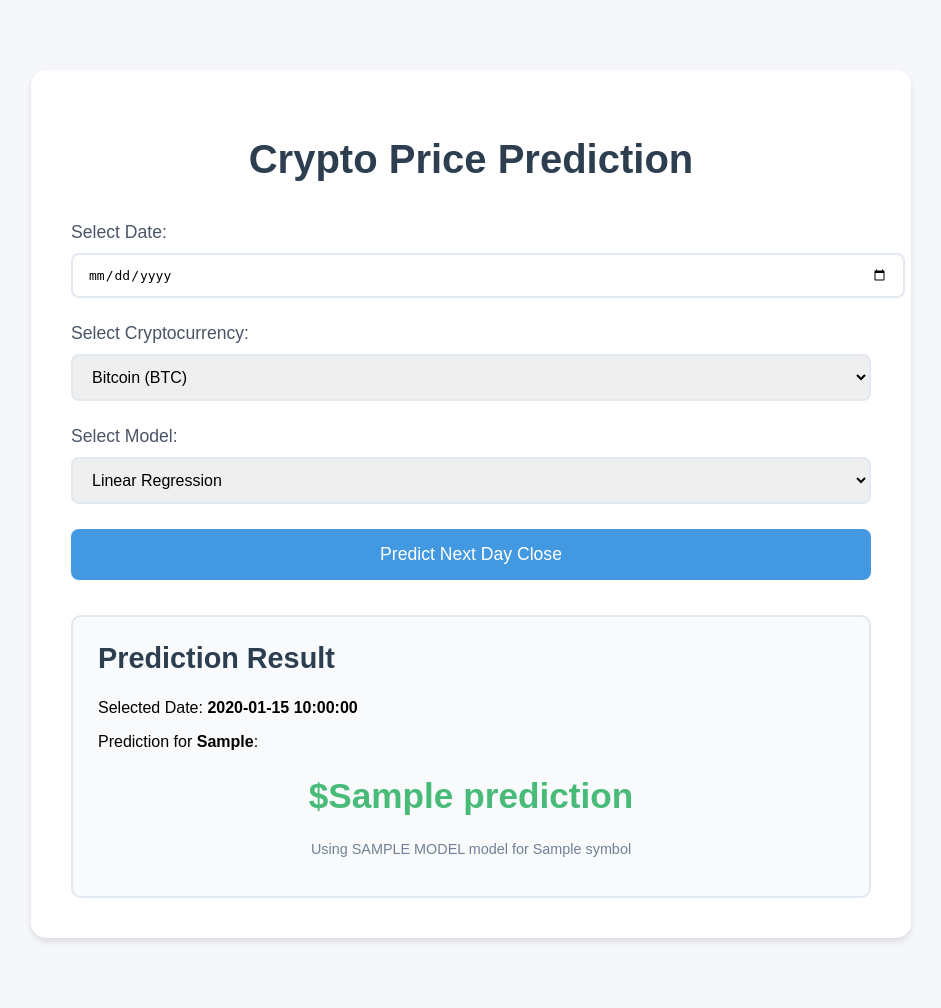
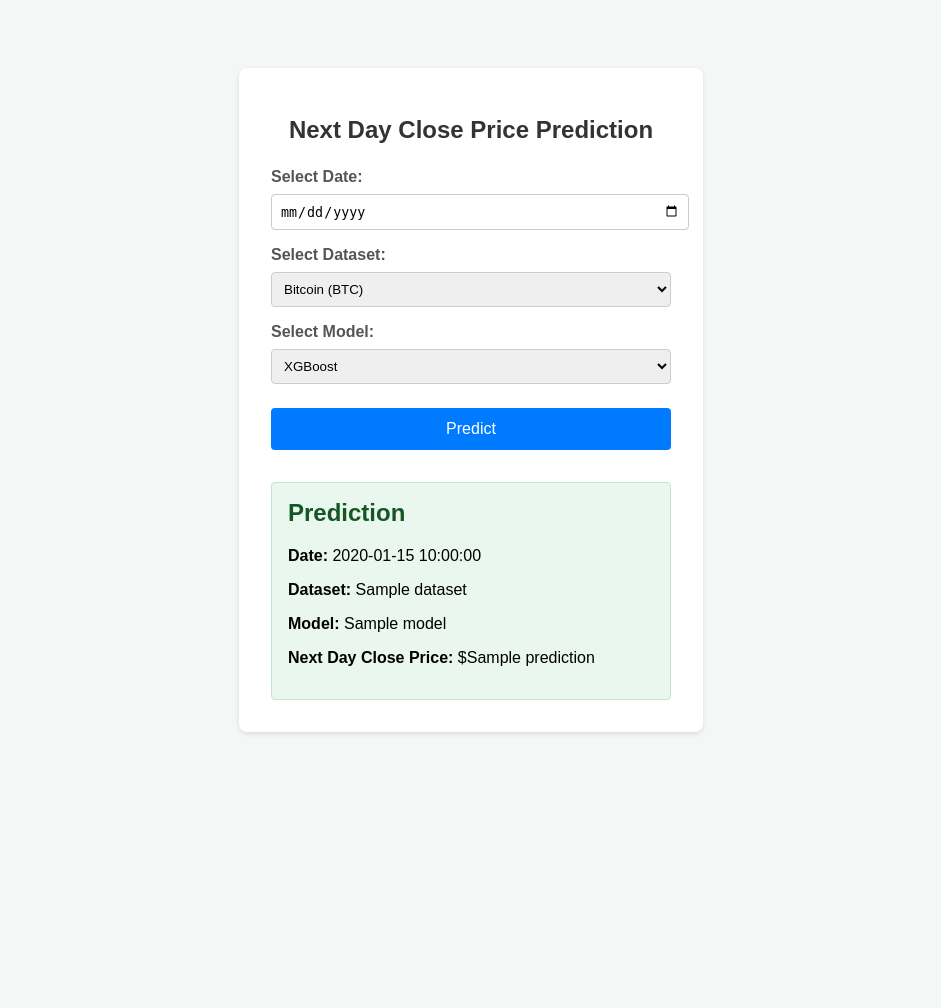
Before and after one commit to fahimai001/CryptoCurrency-Forecasting, a Flask app: template templates/index.html in a window 1280 px wide. Shown: the whole page, without its empty margins (169-1110 px from the left). After the commit the page ends 734 px from the top, so only its background shows below. Run offline with Flask 3, Linux system fonts and the light colour scheme; the template is opened without the code that fills it: most values are stand-ins (such as "Sample title", 1, 10 or a date in 2020); parts of the project's set-up code (start-up, migrations or seed data) failed here and were passed over.

Commit message:
adding web_app using flask to predict next day close price

```diff
--- a/app.py
+++ b/app.py
@@ -1,30 +1,47 @@
-import os
 from flask import Flask, render_template, request
 import requests
 import pandas as pd
 import pickle
+import os
 from datetime import datetime
 
 app = Flask(__name__)
 
-def fetch_historical_data(symbol, selected_date):
-    url = "https://api.binance.com/api/v3/klines"
-    start_time = int(selected_date.timestamp() * 1000)
-    end_time = start_time + 86400 * 1000  # Add 24 hours in milliseconds
+def load_artifacts(prefix):
+    scaler_path = os.path.join('artifacts', f'{prefix}_scaler.pkl')
+    xgb_path    = os.path.join('artifacts', f'{prefix}_xgboost.pkl')
+    lr_path     = os.path.join('artifacts', f'{prefix}_linear.pkl')
+    with open(scaler_path, 'rb') as f:
+        scaler = pickle.load(f)
+    with open(xgb_path, 'rb') as f:
+        xgb = pickle.load(f)
+    with open(lr_path, 'rb') as f:
+        lr = pickle.load(f)
+    return scaler, xgb, lr
+
+ARTIFACTS = {
+    'BTC': load_artifacts('btc'),
+    'ETH': load_artifacts('eth')
+}
+
+def fetch_kline_on_date(symbol, date_str):
+    dt = datetime.strptime(date_str, '%Y-%m-%d')
+    start_ms = int(dt.timestamp() * 1000)
+    end_ms   = start_ms + 24 * 60 * 60 * 1000
+    url = 'https://api.binance.com/api/v3/klines'
     params = {
         'symbol': symbol,
         'interval': '1d',
-        'startTime': start_time,
-        'endTime': end_time,
+        'startTime': start_ms,
+        'endTime': end_ms,
         'limit': 1
     }
-    try:
-        response = requests.get(url, params=params)
-        response.raise_for_status()
-        data = response.json()
-        return data[0] if data else None
-    except requests.exceptions.RequestException as e:
-        return None
+    resp = requests.get(url, params=params)
+    resp.raise_for_status()
+    data = resp.json()
+    if not data:
+        raise ValueError(f'No data for {symbol} on {date_str}')
+    return data[0]
 
 def prepare_features(kline):
     return pd.DataFrame([{
@@ -37,64 +54,29 @@ def prepare_features(kline):
         'price_range': float(kline[2]) - float(kline[3])
     }])
 
-def load_artifacts(symbol, model_type):
-    prefix = symbol[:3].lower()
-    try:
-        with open(os.path.join('artifacts', f'{prefix}_scaler.pkl'), 'rb') as f:
-            scaler = pickle.load(f)
-        with open(os.path.join('artifacts', f'{prefix}_{model_type}.pkl'), 'rb') as f:
-            model = pickle.load(f)
-        return scaler, model
-    except Exception as e:
-        raise Exception(f"Error loading artifacts: {str(e)}")
-
 @app.route('/', methods=['GET', 'POST'])
 def index():
+    result = None
     if request.method == 'POST':
-        if not all(key in request.form for key in ['date', 'dataset', 'model']):
-            return render_template('index.html', error="Missing form data")
-
-        date_str = request.form.get('date', '')
-        symbol = request.form.get('dataset', 'BTCUSDT')
-        model_type = request.form.get('model', 'linear')
-
-        try:
-            selected_date = datetime.strptime(date_str, '%Y-%m-%d')
-        except ValueError:
-            return render_template('index.html', error="Invalid date format")
-
-        if symbol not in ['BTCUSDT', 'ETHUSDT']:
-            return render_template('index.html', error="Invalid cryptocurrency selection")
-
-        if model_type not in ['linear', 'xgboost']:
-            return render_template('index.html', error="Invalid model selection")
-
-        kline = fetch_historical_data(symbol, selected_date)
-        if not kline:
-            return render_template('index.html', error="No data available for selected date")
-
-        try:
-            features = prepare_features(kline)
-        except Exception as e:
-            return render_template('index.html', error=f"Feature preparation failed: {str(e)}")
-
-        try:
-            scaler, model = load_artifacts(symbol, model_type)
-            scaled_features = scaler.transform(features.values)
-            prediction = model.predict(scaled_features)[0]
-            prediction = round(prediction, 2)
-        except Exception as e:
-            return render_template('index.html', error=f"Prediction failed: {str(e)}")
-
-        next_day = selected_date.replace(hour=0, minute=0, second=0) + pd.DateOffset(days=1)
-        return render_template('index.html',
-                            prediction=prediction,
-                            symbol=symbol[:3],
-                            model=model_type,
-                            selected_date=selected_date.strftime('%Y-%m-%d'),
-                            next_day=next_day.strftime('%Y-%m-%d'))
-
-    return render_template('index.html')
+        date = request.form['date']
+        dataset = request.form['dataset']
+        model = request.form['model']
+        symbol = f"{dataset}USDT"
+        scaler, xgb, lr = ARTIFACTS[dataset]
+        kline = fetch_kline_on_date(symbol, date)
+        features = prepare_features(kline)
+        scaled = scaler.transform(features.values)
+        if model == 'xgboost':
+            pred = float(xgb.predict(scaled)[0])
+        else:
+            pred = float(lr.predict(scaled)[0])
+        result = {
+            'date': date,
+            'dataset': dataset,
+            'model': model,
+            'prediction': round(pred, 2)
+        }
+    return render_template('index.html', result=result)
 
 if __name__ == '__main__':
     app.run(debug=True)
--- a/static/style.css
+++ b/static/style.css
@@ -1,103 +1,62 @@
 body {
-    font-family: 'Arial', sans-serif;
-    background-color: #f5f7fa;
+    font-family: Arial, sans-serif;
+    background: #f4f7f6;
     margin: 0;
-    padding: 20px;
-    min-height: 100vh;
+    display: flex;
+    justify-content: center;
+    align-items: center;
+    height: 100vh;
 }
-
 .container {
-    max-width: 800px;
-    margin: 50px auto;
-    background: #ffffff;
-    padding: 40px;
-    border-radius: 15px;
-    box-shadow: 0 4px 6px rgba(0, 0, 0, 0.1);
+    background: #fff;
+    padding: 2rem;
+    border-radius: 0.5rem;
+    box-shadow: 0 2px 5px rgba(0,0,0,0.1);
+    width: 100%;
+    max-width: 400px;
 }
-
 h1 {
-    color: #2c3e50;
+    margin-bottom: 1.5rem;
+    font-size: 1.5rem;
     text-align: center;
-    margin-bottom: 40px;
-    font-size: 2.5em;
+    color: #333;
 }
-
-.form-group {
-    margin-bottom: 25px;
+form label {
+    display: block;
+    margin-top: 1rem;
+    font-weight: bold;
+    color: #555;
 }
-
-label {
-    display: block;
-    margin-bottom: 10px;
-    color: #4a5568;
-    font-size: 1.1em;
-    font-weight: 500;
+form input,
+form select {
+    width: 100%;
+    padding: 0.5rem;
+    margin-top: 0.5rem;
+    border: 1px solid #ccc;
+    border-radius: 0.25rem;
 }
-
-input[type="date"], select {
+button {
     width: 100%;
-    padding: 12px 15px;
-    border: 2px solid #e2e8f0;
-    border-radius: 8px;
-    font-size: 1em;
-    transition: border-color 0.3s ease;
+    padding: 0.75rem;
+    margin-top: 1.5rem;
+    border: none;
+    border-radius: 0.25rem;
+    background: #007bff;
+    color: white;
+    font-size: 1rem;
+    cursor: pointer;
 }
-
-input[type="date"]:focus, select:focus {
-    border-color: #4299e1;
-    outline: none;
+button:hover {
+    background: #0056b3;
 }
-
-.predict-btn {
-    width: 100%;
-    padding: 15px;
-    background-color: #4299e1;
-    color: white;
-    border: none;
-    border-radius: 8px;
-    font-size: 1.1em;
-    cursor: pointer;
-    transition: background-color 0.3s ease;
+.result {
+    margin-top: 2rem;
+    padding: 1rem;
+    background: #e9f7ef;
+    border-radius: 0.25rem;
+    border: 1px solid #c3e6cb;
 }
-
-.predict-btn:hover {
-    background-color: #3182ce;
+.result h2 {
+    margin-top: 0;
+    color: #155724;
 }
-
-.result {
-    margin-top: 35px;
-    padding: 25px;
-    background-color: #f8fafc;
-    border-radius: 10px;
-    border: 2px solid #e2e8f0;
-}
-
-.result h2 {
-    color: #2c3e50;
-    margin-top: 0;
-    font-size: 1.8em;
-}
-
-.prediction-value {
-    font-size: 2.2em;
-    color: #48bb78;
-    font-weight: bold;
-    margin: 25px 0;
-    text-align: center;
-}
-
-.model-info {
-    color: #718096;
-    font-size: 0.9em;
-    text-align: center;
-}
-
-.error {
-    margin-top: 25px;
-    padding: 15px;
-    background-color: #fff5f5;
-    border: 2px solid #fc8181;
-    border-radius: 8px;
-    color: #c53030;
-    text-align: center;
-}
--- a/templates/index.html
+++ b/templates/index.html
@@ -3,53 +3,38 @@
 <head>
     <meta charset="UTF-8">
     <meta name="viewport" content="width=device-width, initial-scale=1.0">
-    <title>Crypto Price Predictor</title>
-    <link rel="stylesheet" type="text/css" href="{{ url_for('static', filename='style.css') }}">
+    <title>Crypto Close Price Predictor</title>
+    <link rel="stylesheet" href="{{ url_for('static', filename='style.css') }}">
 </head>
 <body>
     <div class="container">
-        <h1>Crypto Price Prediction</h1>
-
-        <form method="POST" action="/">
-            <div class="form-group">
+        <h1>Next Day Close Price Prediction</h1>
+        <form method="POST">
             <label for="date">Select Date:</label>
             <input type="date" id="date" name="date" required>
-            </div>
 
-            <div class="form-group">
-                <label for="dataset">Select Cryptocurrency:</label>
-                <select id="dataset" name="dataset" required>
-                    <option value="BTCUSDT">Bitcoin (BTC)</option>
-                    <option value="ETHUSDT">Ethereum (ETH)</option>
+            <label for="dataset">Select Dataset:</label>
+            <select id="dataset" name="dataset">
+                <option value="BTC">Bitcoin (BTC)</option>
+                <option value="ETH">Ethereum (ETH)</option>
             </select>
-            </div>
 
-            <div class="form-group">
             <label for="model">Select Model:</label>
-                <select id="model" name="model" required>
+            <select id="model" name="model">
+                <option value="xgboost">XGBoost</option>
                 <option value="linear">Linear Regression</option>
-                    <option value="xgboost">XGBoost</option>
             </select>
-            </div>
 
-            <button type="submit" class="predict-btn">Predict Next Day Close</button>
+            <button type="submit">Predict</button>
         </form>
 
-        {% if prediction %}
+        {% if result %}
         <div class="result">
-            <h2>Prediction Result</h2>
-            <p>Selected Date: <strong>{{ selected_date }}</strong></p>
-            <p>Prediction for <strong>{{ next_day }}</strong>:</p>
-            <div class="prediction-value">
-                ${{ prediction }}
-            </div>
-            <p class="model-info">Using {{ model|upper }} model for {{ symbol }}</p>
-        </div>
-        {% endif %}
-
-        {% if error %}
-        <div class="error">
-            <p>{{ error }}</p>
+            <h2>Prediction</h2>
+            <p><strong>Date:</strong> {{ result.date }}</p>
+            <p><strong>Dataset:</strong> {{ result.dataset }}</p>
+            <p><strong>Model:</strong> {{ result.model|capitalize }}</p>
+            <p><strong>Next Day Close Price:</strong> ${{ result.prediction }}</p>
         </div>
         {% endif %}
     </div>
```
Lines whose indentation alone changed are shown as unchanged.
